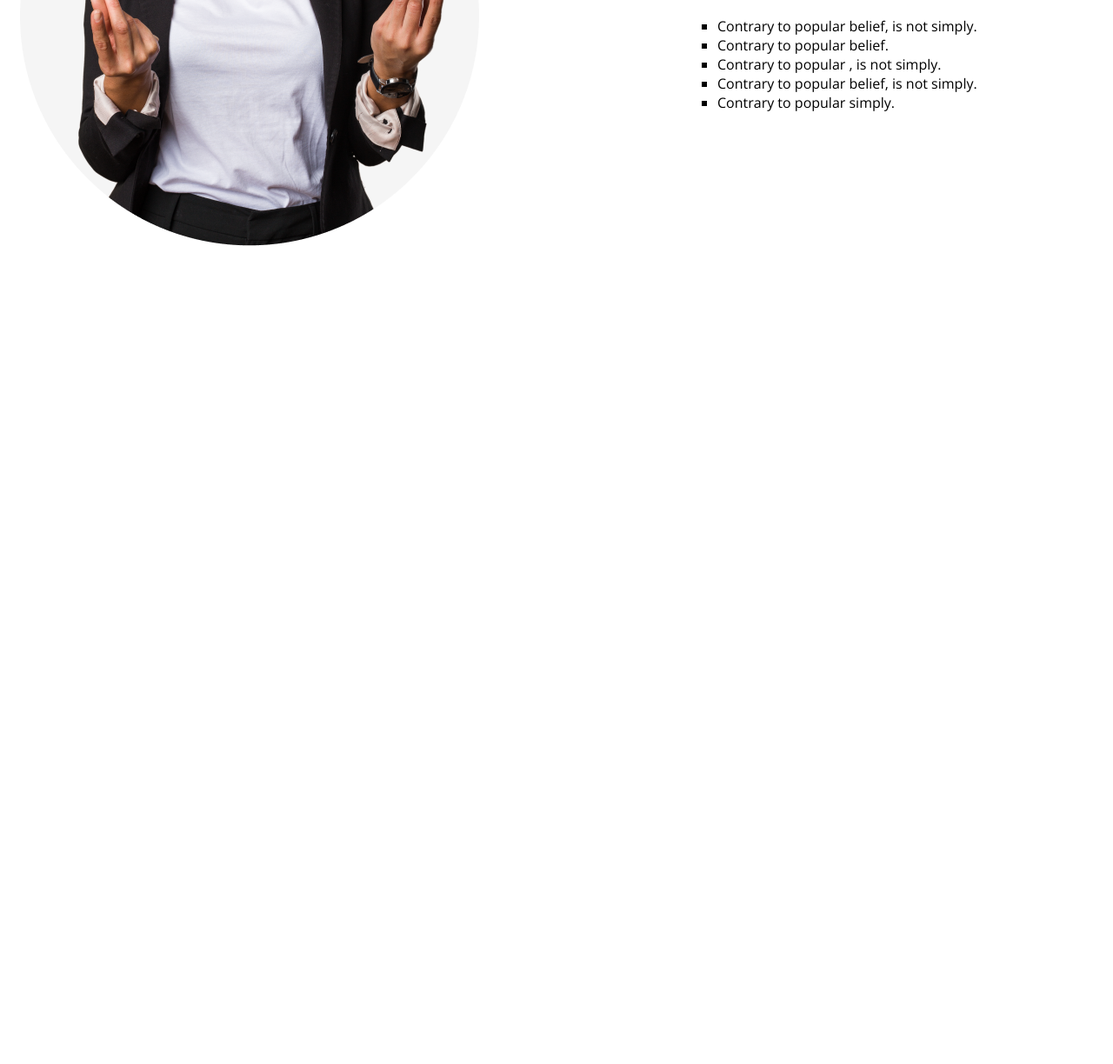
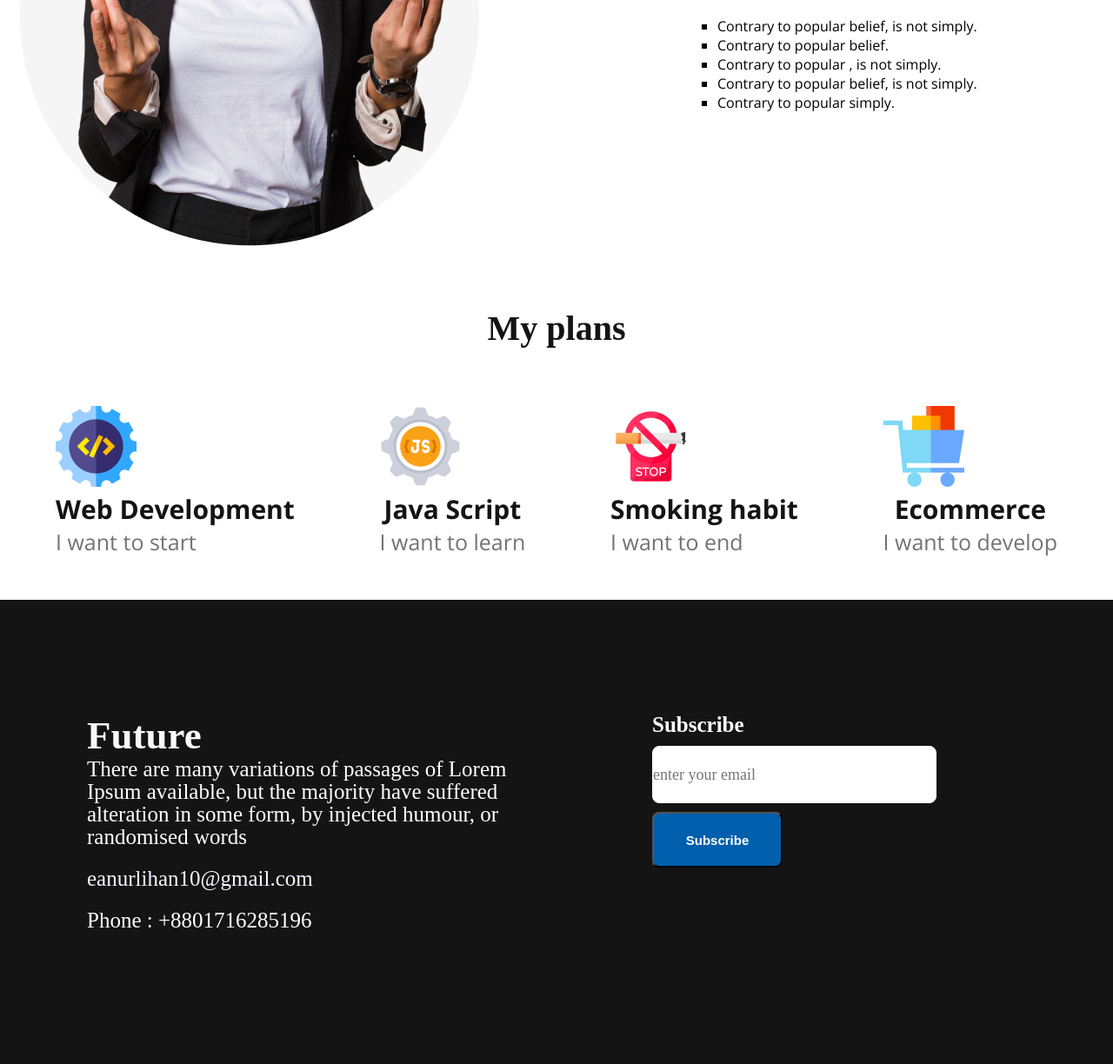
Before and after one commit to Lihan37/practice-nynm, a plain HTML site: page index.html in a window 1280 px wide. Shown: the part 1299-2523 px from the top of the page at 87% size. Before the commit the page ends 1587 px from the top, so only its background shows below. Drawn offline with nearby package versions, Linux system fonts and the light colour scheme.

Commit message:
footer push

```diff
--- a/index.html
+++ b/index.html
@@ -39,8 +39,52 @@
                     <li>Contrary to popular simply.</li>
                 </ul>
             </div>
+        </section><br><br><br>
+        <!--my plans section-->
+        <section class="my-plans">
+            <h3 class="plan-head">My plans</h3><br><br><br>
+            <div class="plan-container">
+                <div class="plan">
+                    <img src="images/icons/web.png" alt="">
+                    <h3 class="plan-title">Web Development</h3>
+                    <p class="plan-des">I want to start</p>
+                </div>
+                <div class="plan">
+                    <img src="images/icons/js.png" alt="">
+                    <h3 class="plan-title">Java Script</h3>
+                    <p class="plan-des">I want to learn</p>
+                </div>
+                <div class="plan">
+                    <img src="images/icons/smoke.png" alt="">
+                    <h3 class="plan-title">Smoking habit</h3>
+                    <p class="plan-des">I want to end</p>
+                </div>
+                <div class="plan">
+                    <img src="images/icons/ecom.png" alt="">
+                    <h3 class="plan-title">Ecommerce</h3>
+                    <p class="plan-des">I want to develop</p>
+                </div>
+            </div>
         </section>
     </main>
+    <footer class="footer">
+        <div class="footer-coloumn">
+            <div class="foot-info">
+                <h3 class="foot-head">Future</h3>
+                <p class="foot-des">There are many variations of passages of Lorem Ipsum available, but the majority have suffered alteration in some form, by injected humour, or randomised words</p><br>
+                <p class="foot-des"><a style="color: aliceblue; text-decoration: none;" href="eanurlihan10@gmail.com">eanurlihan10@gmail.com</a></p><br>
+                <p class="foot-des">Phone : +8801716285196</p>
+            </div><br>
+
+        </div>
+        <div class="subscribe">Subscribe <br>
+            <input class="placeholder" type="text" placeholder="enter your email" name="enter your email" id="enter your email">
+            <br>
+            <button class="btn-sub">Subscribe</button>
+
+        </div>
+
+    </footer>
 
 </body>
 </html>
--- a/styles/nynm.css
+++ b/styles/nynm.css
@@ -90,10 +90,128 @@ body {
     width: 416px;
     flex-direction: column;
     flex-shrink: 0;
-    color:  #444343);
+    color: #444343);
     font-family: Work Sans;
     font-size: 25px;
     font-style: normal;
     font-weight: 400;
     line-height: 26px;
 }
+
+/* plans section */
+.plan-head {
+    color: #151414;
+    text-align: center;
+    font-family: Work Sans;
+    font-size: 40px;
+    font-style: normal;
+    font-weight: 700;
+    line-height: normal;
+
+}
+
+.plan-container {
+    display: flex;
+    justify-content: space-between;
+    margin-left: 5%;
+    margin-right: 5%;
+}
+
+.plan-title {
+    color: #151414;
+    text-align: center;
+    font-size: 30px;
+    font-style: normal;
+    font-weight: 700;
+    line-height: normal;
+    margin right: 60px;
+}
+
+.plan-des {
+    color: var(--dark-03, #737272);
+    text-align: left;
+    font-size: 25px;
+    font-style: normal;
+    font-weight: 500;
+    line-height: normal;
+}
+
+/* footer section */
+footer {
+    display: flex;
+    background-color: #151414;
+    width: 100%;
+    color: #FFF;
+    padding: 130px 100px;
+    gap: 10px;
+    margin-top: 50px;
+
+}
+
+.footer-coloumn {
+    width: 50%;
+}
+
+.foot-head {
+    color: #F8F8F8;
+    font-family: Work Sans;
+    font-size: 45px;
+    font-style: normal;
+    font-weight: 700;
+    line-height: normal;
+}
+
+.foot-des {
+    display: flex;
+    width: 485px;
+    flex-direction: column;
+
+    Copy color: #FFF;
+    font-family: Work Sans;
+    font-size: 25px;
+    font-style: normal;
+    font-weight: 400;
+    line-height: 26px;
+}
+
+.subscribe {
+    color: #FFF;
+    font-family: Work Sans;
+    font-size: 25px;
+    font-style: normal;
+    font-weight: 600;
+    line-height: normal;
+}
+
+
+.placeholder {
+    width: 325px;
+    height: 64px;
+    flex-shrink: 0;
+    border-radius: 8px;
+    border: 1px solid #FFF;
+    color: var(--dark-07, #F3F3F3);
+    font-family: Work Sans;
+    font-size: 18px;
+    font-style: normal;
+    font-weight: 400;
+    line-height: normal;
+    margin-top: 10px;
+}
+
+.btn-sub {
+    width: 150px;
+    height: 64px;
+    flex-shrink: 0;
+    border-radius: 8px;
+    background: #005FAC;
+
+    color: #FFF;
+    text-align: center;
+
+    margin-top: 10px;
+    font-size: 15px;
+
+    font-weight: 600;
+
+}
```
